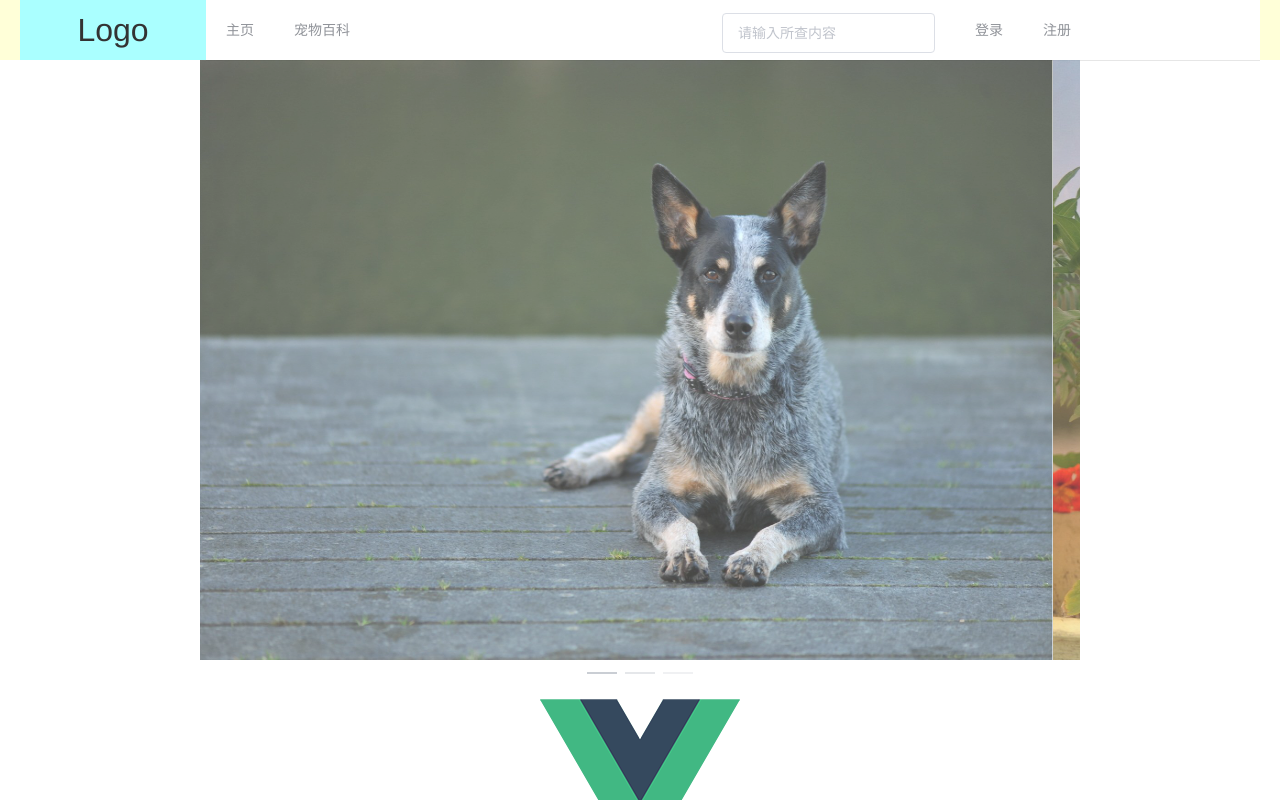
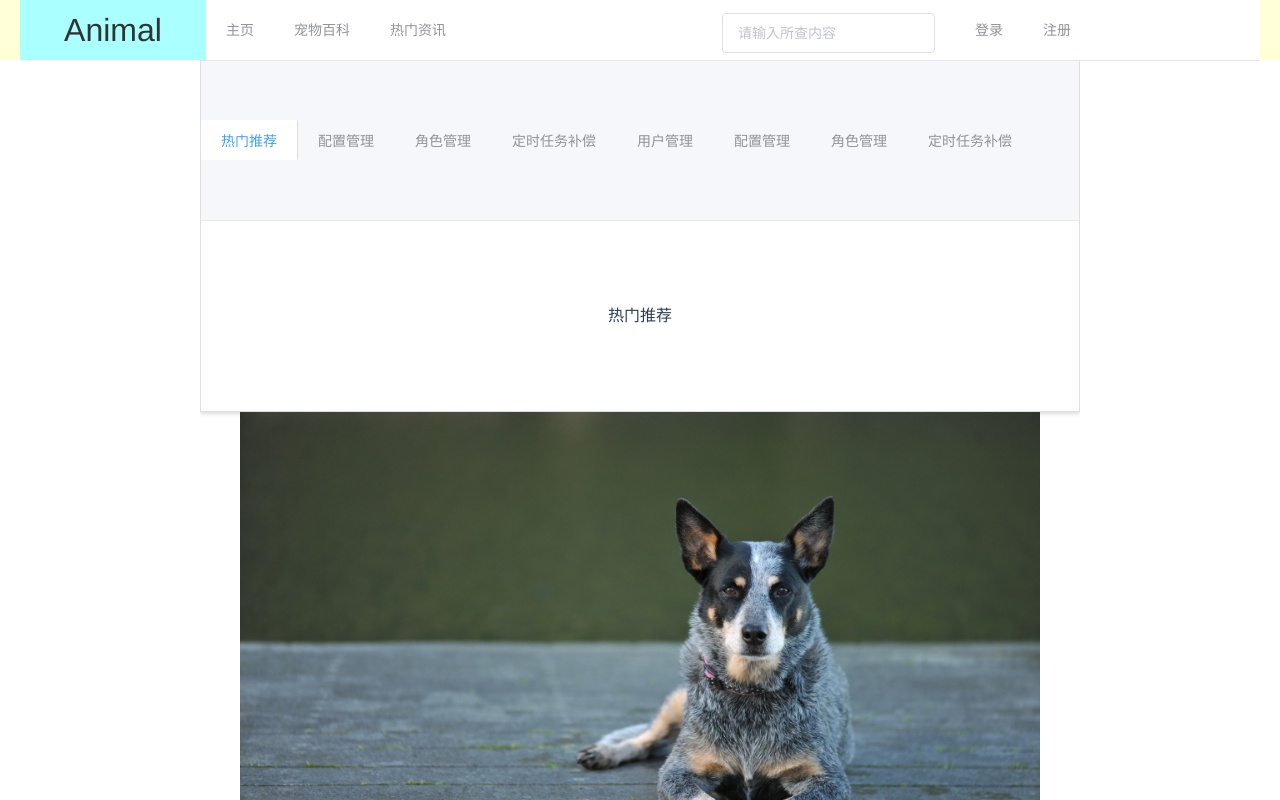
Before and after one commit to JerryKingForZhu/animalview, a Vue app: page / in a window 1280 px wide. Shown: the top 800 px of the page. Built offline with nearby package versions, Linux system fonts and the light colour scheme.

Commit message:
add classfiy

```diff
--- a/src/App.vue
+++ b/src/App.vue
@@ -2,14 +2,15 @@
   <div id="app">
 	<el-container>
 	<el-header>
-
 		<div class="header-left">
-			<h1>Logo</h1>
+			<h1>Animal</h1>
 		</div>
 		<div class="header-middle">
 			<el-menu :default-active="activeIndex" router="true" class="el-menu-demo" mode="horizontal" @select="handleSelect" >
 				<el-menu-item index="1" route="/">主页</el-menu-item>
-				<el-menu-item index="2" route="/about">宠物百科</el-menu-item>
+				<el-menu-item index="2" route="/">宠物百科</el-menu-item>
+				<el-menu-item index="3" route="/">热门资讯</el-menu-item>
+				<el-menu-item index="4" route="/"></el-menu-item>
 			</el-menu>
 		</div>
 		<div class="header-right">
@@ -23,6 +24,16 @@
 		</div>
 	</el-header>
 	<el-main style="padding: 0;">
+	<el-tabs type="border-card">
+		<el-tab-pane label="热门推荐">热门推荐</el-tab-pane>
+		<el-tab-pane label="配置管理">配置管理</el-tab-pane>
+		<el-tab-pane label="角色管理">角色管理</el-tab-pane>
+		<el-tab-pane label="定时任务补偿">定时任务补偿</el-tab-pane>
+		<el-tab-pane label="用户管理">用户管理</el-tab-pane>
+		<el-tab-pane label="配置管理">配置管理</el-tab-pane>
+		<el-tab-pane label="角色管理">角色管理</el-tab-pane>
+		<el-tab-pane label="定时任务补偿">定时任务补偿</el-tab-pane>
+	</el-tabs>
 	<router-view/>
 	</el-main>
 	<el-footer>Footer</el-footer>
--- a/src/components/Marquee.vue
+++ b/src/components/Marquee.vue
@@ -1,8 +1,7 @@
 <template>
-		<el-carousel indicator-position="outside" height="600px" interval="5000">
+		<el-carousel indicator-position="inside" height="31.25rem"  interval="6000">
 			<el-carousel-item v-for="item in imagebox" :key="item.id">
 				<img :src="item.idView" height="100%" width="100%">
-				<h3>{{item}}</h3>
 			</el-carousel-item>
 		</el-carousel>
 </template>
@@ -29,13 +28,14 @@ export default {
 </script>
 
 <style>
-	.el-carousel__item {
+	.el-carousel__item h3{
 	font-size: 18px;
 	opacity: 0.75;
-	line-height: 600px;
 	margin: 0;
 	}
 	.el-carousel{
 	line-height: 0rem;
+	width: 800px;
+	margin: 0 auto;
 	}
 </style>
--- a/src/views/HomeView.vue
+++ b/src/views/HomeView.vue
@@ -1,6 +1,6 @@
 <template>
   <div class="home">
-   <Marquee/>
+	<Marquee/>
     <img alt="Vue logo" src="../assets/logo.png">
   </div>
 </template>
```
